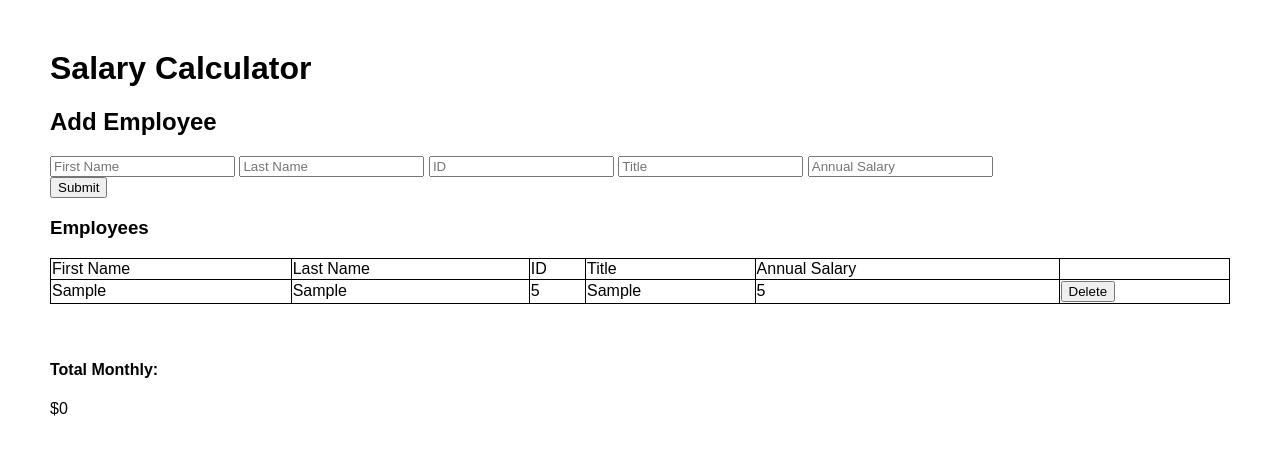
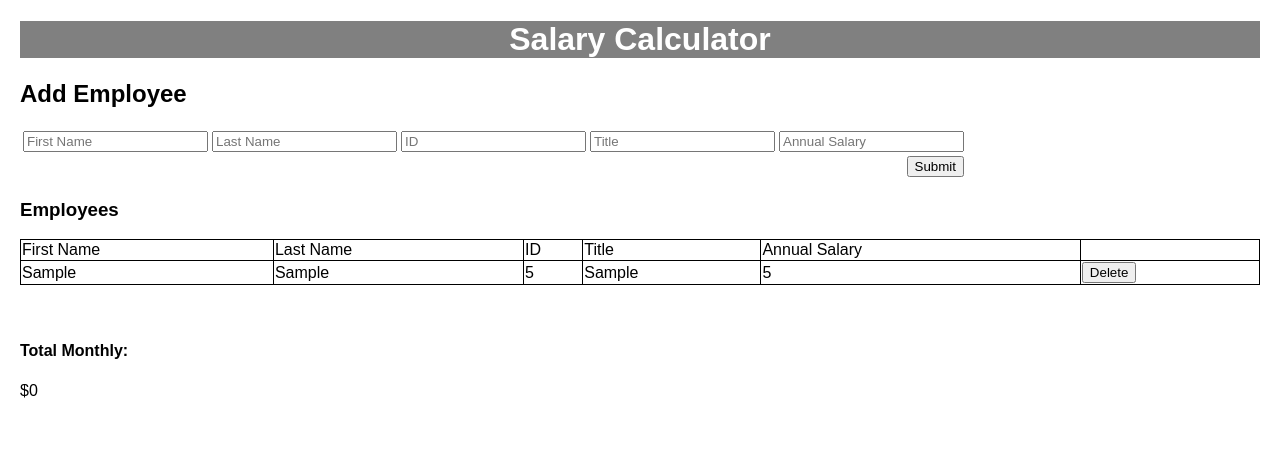
Before and after one commit to AdamWilliamGangl/weekend-jquery-salary-calculator, a plain HTML site: page index.html in a window 1280 px wide. Both pictures are taken after typing "Sample", "Sample", "5", "Sample", "5" into the empty fields and a click on the button "Submit". Drawn offline with Linux system fonts and the light colour scheme.

Commit message:
working on styling.

```diff
--- a/index.html
+++ b/index.html
@@ -17,25 +17,48 @@
     <!--Add Employee-->
     <h2> Add Employee</h2>
     <div class="input fields">
+        <table>
+            <tr>
+                <!--First first name input field-->
+                <td>
+                    <input type="text" id="firstName" name="firstNameField" placeholder="First Name">
+                </td>
+                <!--Last name input field-->
+                <td>
+                    <input type="text" id="lastName" name="lastNameField" placeholder="Last Name">
+                </td>
+                <!--First Id input field-->
+                <td>
+                    <input type="number" id="id" name="idField" placeholder="ID">
+                </td>
+                <!--First Title input field-->
+                <td>
+                    <input type="text" id="title" name="titleField" placeholder="Title">
+                </td>
+                <!--First Annual Salary input field-->
+                <td>
+                    <input type="number" id="annualSalary" name="annualSalaryField" placeholder="Annual Salary">
+                </td>
+            </tr>
+            <!--Add Submit Button-->
+            <tr>
+                <!--First first name input field-->
+                <td></td>
+                <!--Last name input field-->
+                <td></td>
+                <!--First Id input field-->
+                <td></td>
+                <!--First Title input field-->
+                <td></td>
+                <!--First Annual Salary input field-->
+                <td>
+                    <button id="submitBtn">Submit</button>
+                </td>
+            </tr>
 
-        <!--First first name input field-->
-        <input type="text" id="firstName" name="firstNameField" placeholder="First Name">
+        </table>
+    </div>
 
-        <!--Last name input field-->
-        <input type="text" id="lastName" name="lastNameField" placeholder="Last Name">
-
-        <!--First Id input field-->
-        <input type="number" id="id" name="idField" placeholder="ID">
-
-        <!--First Title input field-->
-        <input type="text" id="title" name="titleField" placeholder="Title">
-
-        <!--First Annual Salary input field-->
-        <input type="number" id="annualSalary" name="annualSalaryField" placeholder="Annual Salary">
-        <br>
-        <!--Add Submit Button-->
-        <button id="submitBtn">Submit</button> <!--🟢 move this to below salary later-->
-    </div>
     <!--Employees-->
     <h3>
         Employees
@@ -44,13 +67,13 @@
     <table class="employeeTable">
 
     </table>
-        <!--Generated Employees go here-->
+    <!--Generated Employees go here-->
 
-        <!--Empty Row (colored grey) goes here-->
+    <!--Empty Row (colored grey) goes here-->
 
     <!--Total Monthly cost goes here-->
-<br>
-<br>
+    <br>
+    <br>
 
     <div class="monthlyCostContainer">
         <h4>Total Monthly:</h4>
--- a/main.css
+++ b/main.css
@@ -1,23 +1,40 @@
+
+
+h1{
+    text-align: center;
+    color: white;
+    background-color: gray;
+}
+
 body {
-    margin: 50px;
+    margin: 20px;
     font-family: Arial, Helvetica, sans-serif;
 
 }
 
-table {
+.employeeTable {
     border: 1px solid black;
     border-spacing: 0px;
     border-collapse: collapse;
     width: 100%;
 }
 
-th, td{
+.etc{
     border: 1px solid black;
     border-spacing: 0px;
     border-collapse: collapse;
-
 }
 
 .red {
     background-color: red;
 }
+#submitBtn {
+    float:right
+}
+
+/* tr:nth-child(even) {
+    background: #CCC
+}
+tr:nth-child(odd) {
+    background: #FFF
+} */
--- a/script.js
+++ b/script.js
@@ -77,14 +77,14 @@ function render() {
     $('.employeeTable').empty();
     for (let employee of employeeDatabase) {
         $('.employeeTable').append(`
-        <tr>
-        <td>${employee.employeeFirstName}</td>
-        <td>${employee.employeeLastName}</td>
-        <td>${employee.employeeID}</td>
-        <td>${employee.employeeTitle}</td>
-        <td>${employee.employeeAnnualSalary}</td>
-        <td>${employee.employeeButton}</td>
-        <tr>
+        <tr class=etc>
+        <td class=etc>${employee.employeeFirstName}</td>
+        <td class=etc>${employee.employeeLastName}</td>
+        <td class=etc>${employee.employeeID}</td>
+        <td class=etc>${employee.employeeTitle}</td>
+        <td class=etc>${employee.employeeAnnualSalary}</td>
+        <td class=etc>${employee.employeeButton}</td>
+        <tr class=etc>
         `);
     };
     $('.monthlyCostContainer').html(`
@@ -118,7 +118,3 @@ function calculateMonthlyCost() {
     employeeCost = employeeCost.toLocaleString("en-us")
     console.log('employee Cost', employeeCost);
 }
-
-//3a. Create a delete button that removes an employee from the DOM.
-
-//3b. Remove the employees salary from the reported total.
```
